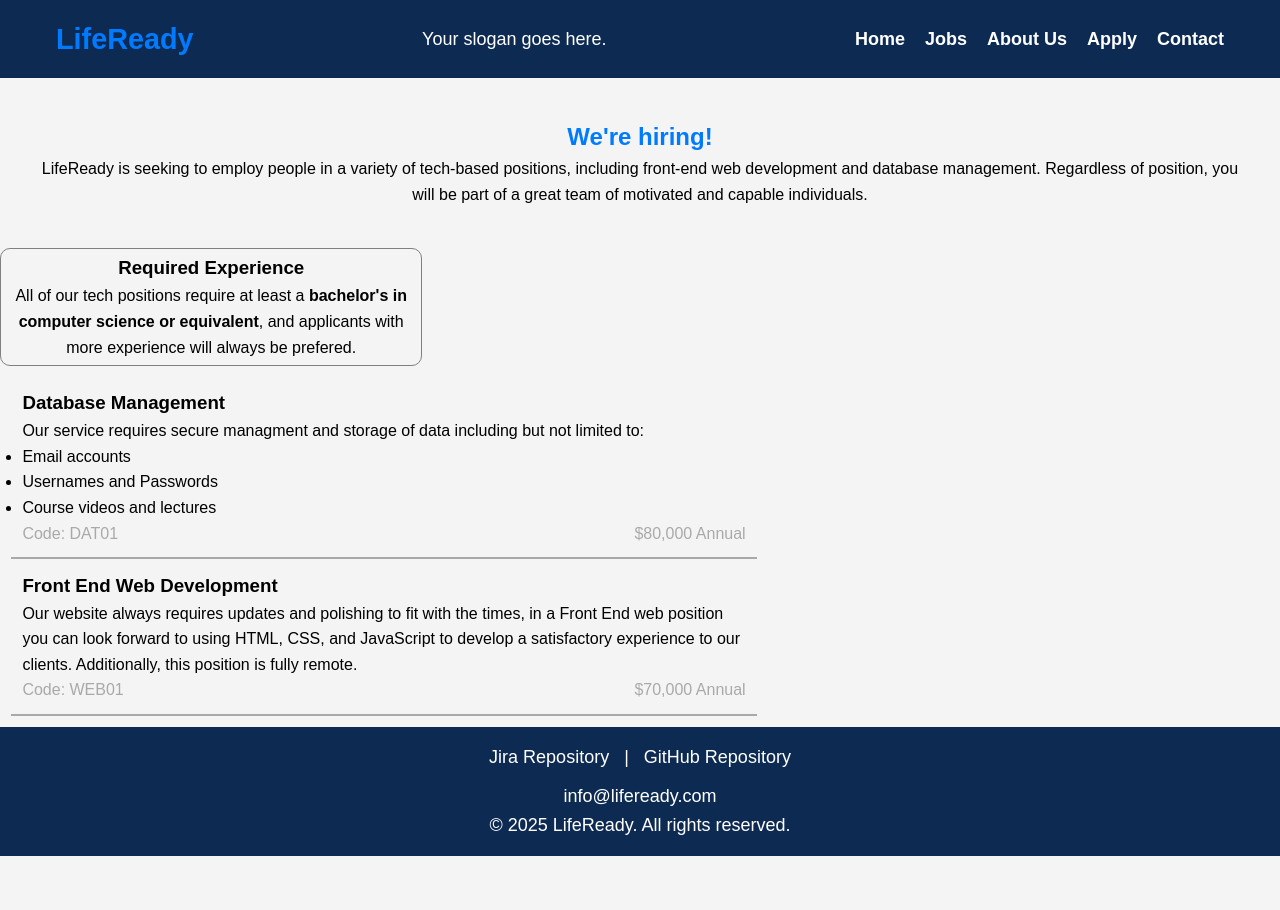
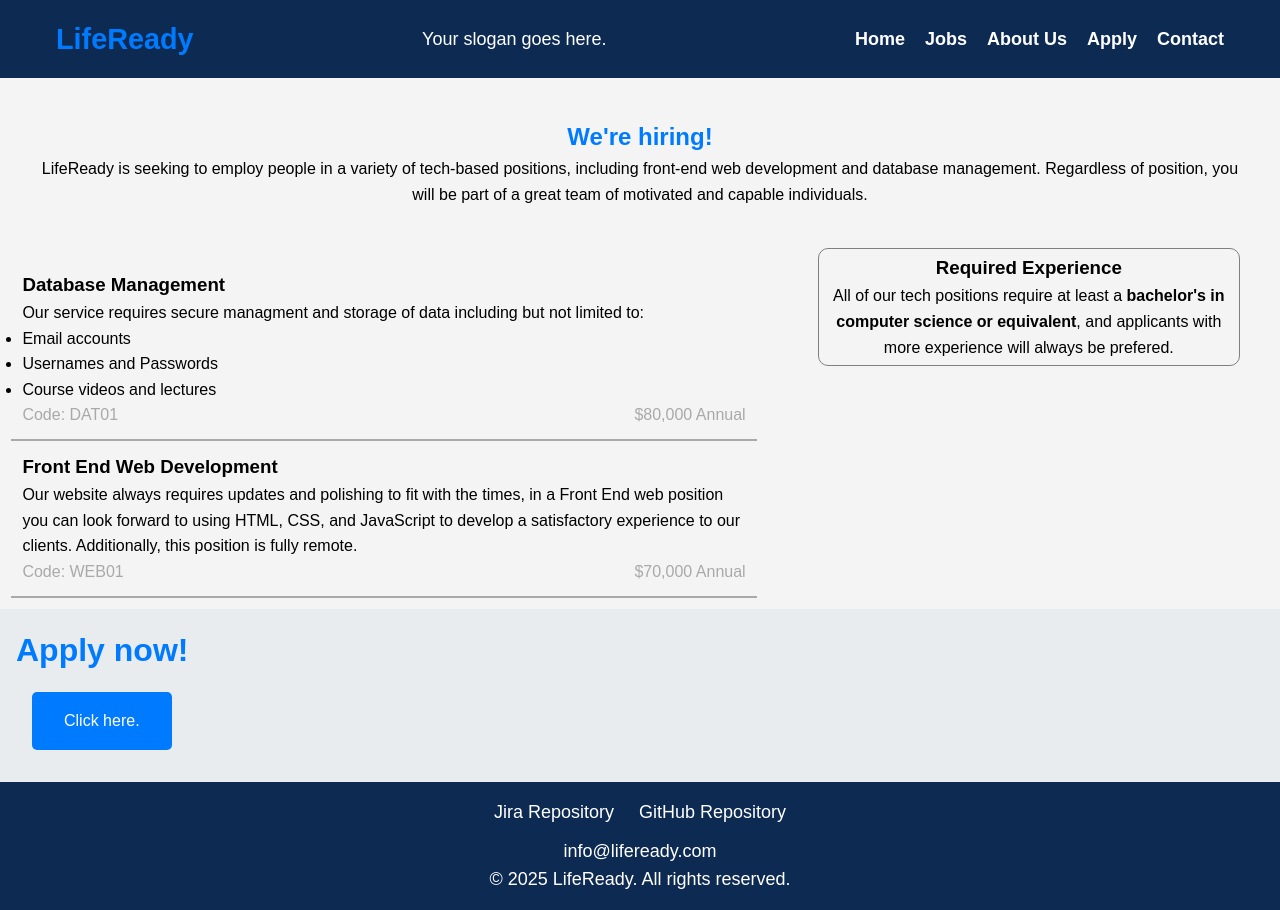
Before and after one commit to CarolineCowley/webProjectPt1, a plain HTML site: page jobs.html in a window 1280 px wide. Before the commit the page ends 856 px from the top, so only its background shows below. Drawn offline with Linux system fonts and the light colour scheme.

Commit message:
Fixing bugs

```diff
--- a/jobs.html
+++ b/jobs.html
@@ -9,18 +9,22 @@
         <meta name="viewport" content="width=device-width, initial-scale=1"/>
         <title>LifeReady Jobs List</title>
         <style>
+
+            body{
+                position: relative
+            }
             #jobsDescription{
                 text-align : center;
                 padding: 2.5em;
             }
 
-            #jobsList{
-                width : 60%;
-                padding : .7em;
+            #jobsContainer{
+                position: relative;
             }
 
             #jobsAside{
-                float : right;
+                position: absolute;
+                right: 0;
                 width : 33%;
                 text-align : center;
                 border : 1px solid gray;
@@ -29,11 +33,17 @@
                 margin-right : 2.5em;
             }
 
+            #jobsList{
+                width : 60%;
+                padding : .7em;
+            }
+
             #jobsApplication{
                 width: 100%;
                 background-color: #e9ecef;;
                 padding: 1em;
             }
+
 
             .salary{
                 text-align : right;
@@ -60,8 +70,6 @@
                 transition: background-color 0.3s;
                 margin: 1em;
             }
-
-
 
             .cta-button:hover{
                 background-color: #0056b3;
@@ -92,6 +100,7 @@
             <p class company-details>LifeReady is seeking to employ people in a variety of tech-based positions, including front-end web development and database management. Regardless of position, you will be part of a great team of motivated and capable individuals.</p>
         </section>
 
+        <div id="jobsContainer">
                 <aside id="jobsAside">
                 <h3>Required Experience</h3>
                 <p>
@@ -128,16 +137,21 @@
                 <div class="salary">$70,000 Annual</div>
                 </div>
             </section>
-    </main>
+        </div>
+        <div id="jobsApplication">
+            <h1>Apply now!</h1>
+            <a class="cta-button" href="apply.html">Click here.</a>
+        </div>
+
+
 
         <footer class="footer">
         <div class="footer-container">
             <div class="footer-links">
             <a href="https://jira.example.com" target="_blank">Jira Repository</a>
-          |
-          <a href="https://github.com/your-username/your-repo" target="_blank"
-            >GitHub Repository</a
-          >
+            <a href="https://github.com/your-username/your-repo" target="_blank">
+                GitHub Repository
+                </a>
             </div>
             <div class="footer-contact">
             <a href="mailto:info@lifeready.com">info@lifeready.com</a>
```
Lines whose indentation alone changed are shown as unchanged.
